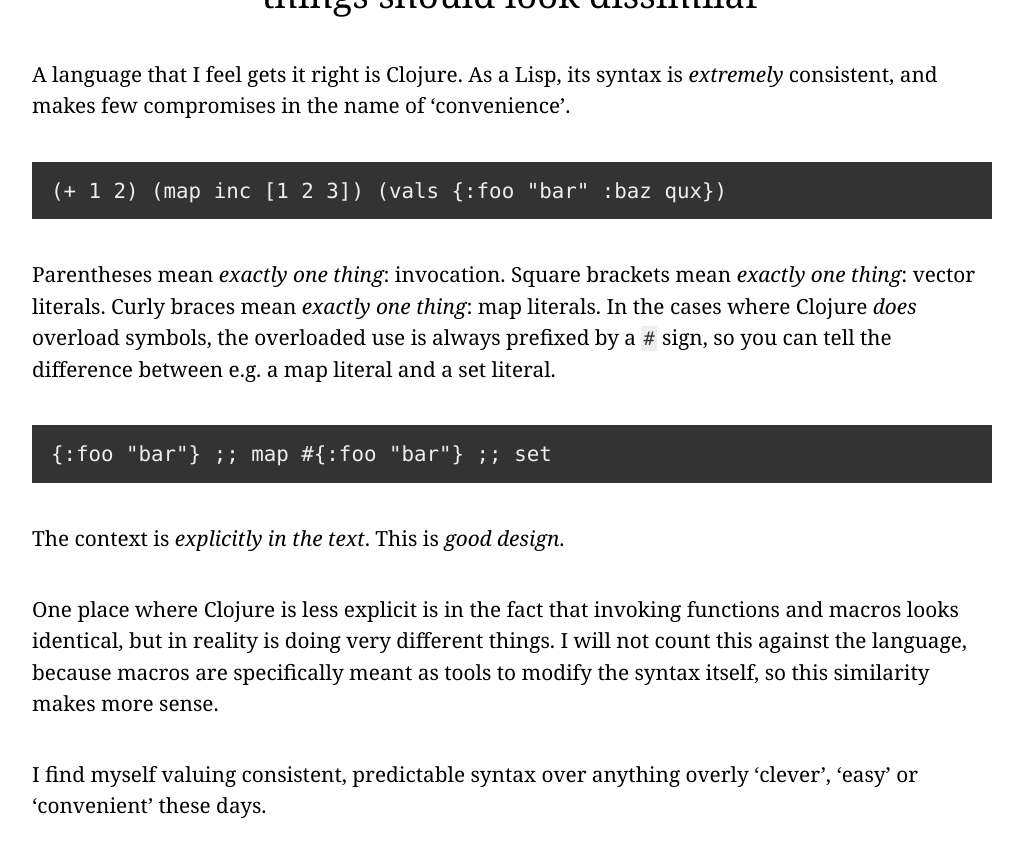
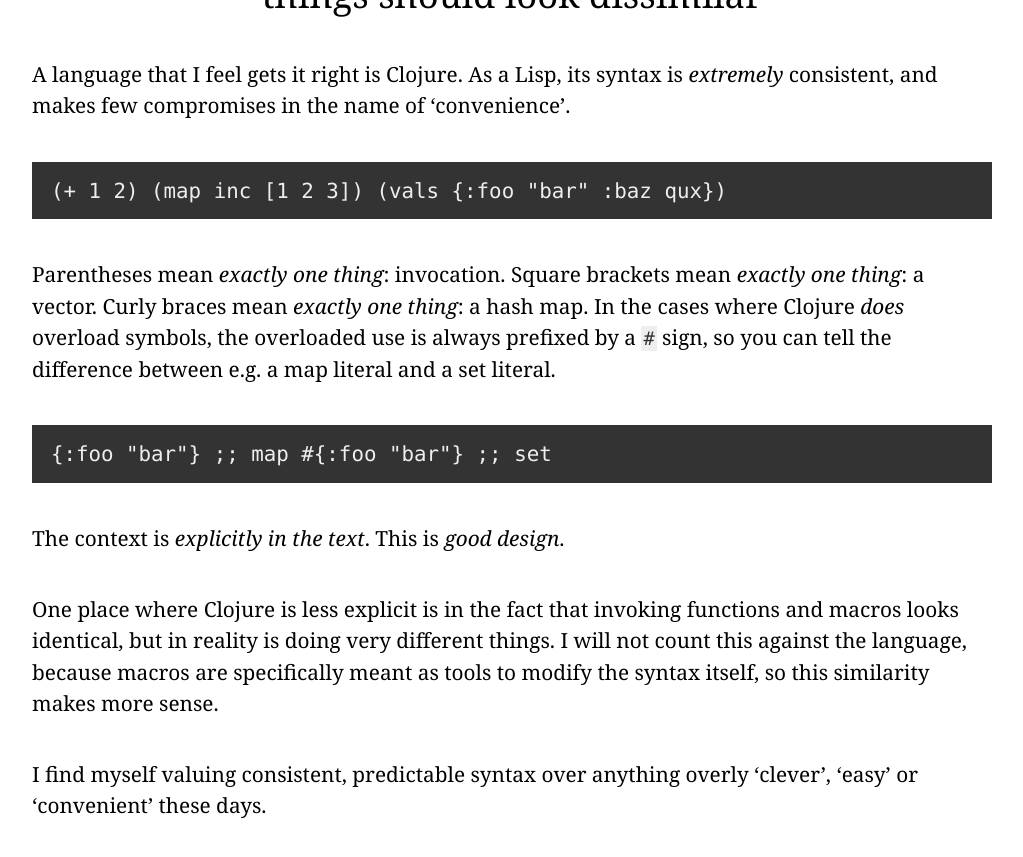
Before and after one commit to nasser/nasser.github.io, a Jekyll site: the page built from _posts/2015-11-02-pattern-overloading.md, in a window 1280 px wide and 900 px high, scrolled down 1807 px. Shown: the top 857 px of the window, without its empty margins (128-1151 px from the left). Built offline with Jekyll 4.4.1, drawn with Linux system fonts in a browser that asks for light colours; nearby versions of some CDN libraries.

Commit message:
Correct vector/map literal thing

```diff
--- a/_posts/2015-11-02-pattern-overloading.md
+++ b/_posts/2015-11-02-pattern-overloading.md
@@ -54,7 +54,7 @@
 
     (vals {:foo "bar" :baz qux})
 
-Parentheses mean *exactly one thing*: invocation. Square brackets mean *exactly one thing*: vector literals. Curly braces mean *exactly one thing*: map literals. In the cases where Clojure *does* overload symbols, the overloaded use is always prefixed by a `#` sign, so you can tell the difference between e.g. a map literal and a set literal.
+Parentheses mean *exactly one thing*: invocation. Square brackets mean *exactly one thing*: a vector. Curly braces mean *exactly one thing*: a hash map. In the cases where Clojure *does* overload symbols, the overloaded use is always prefixed by a `#` sign, so you can tell the difference between e.g. a map literal and a set literal.
 
     {:foo "bar"}  ;; map
 
```
